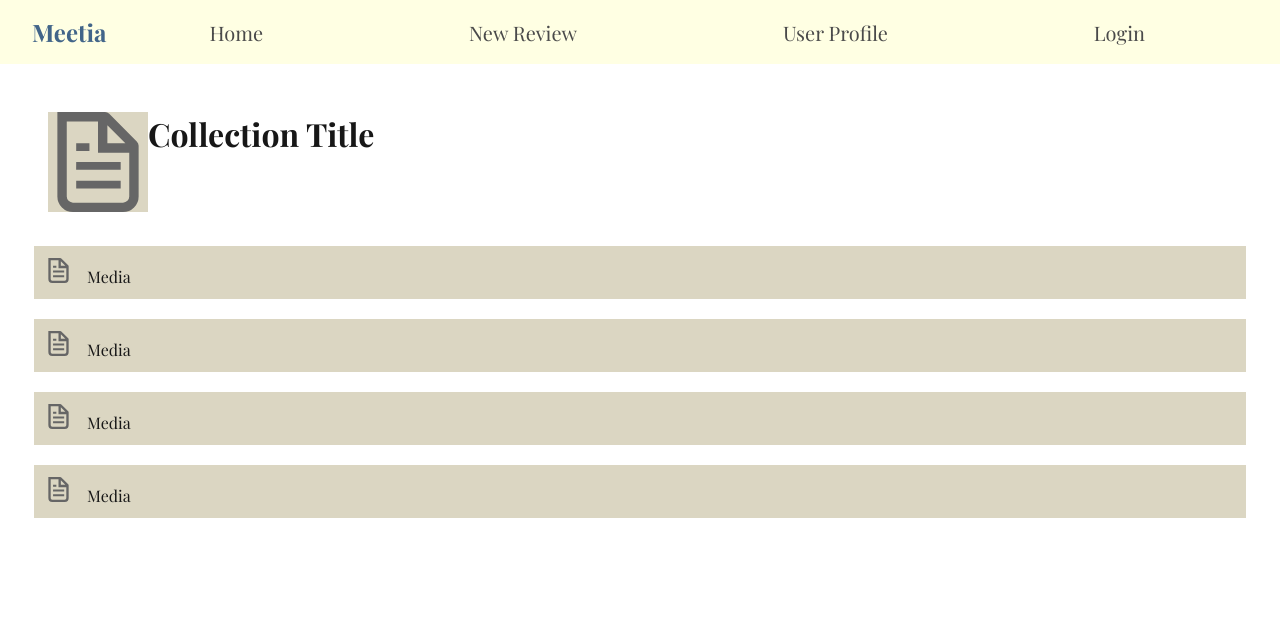
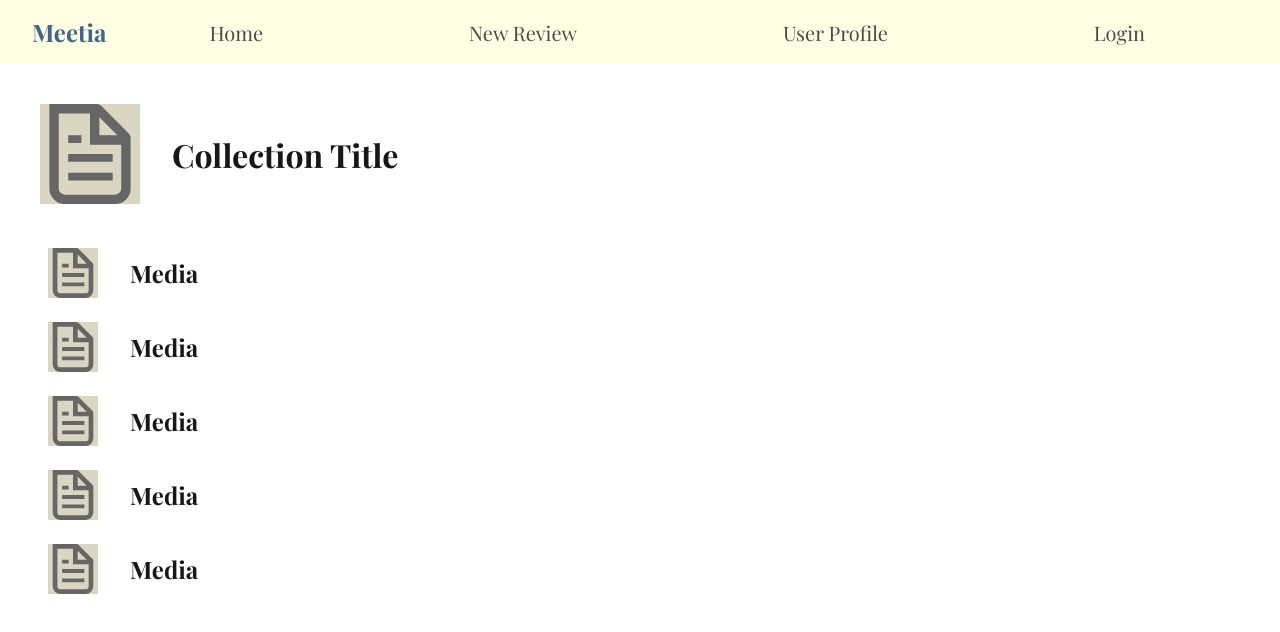
Before and after one commit to alt-text-internet-explorer/meetia, a Next.js app: page /collections in a window 1280 px wide. Shown: the top 632 px of the page. Built offline with nearby package versions, Linux system fonts and the light colour scheme.

Commit message:
improved collections look

```diff
--- a/src/components/collections/Collections.js
+++ b/src/components/collections/Collections.js
@@ -6,6 +6,7 @@ const collections = [
   { id: 1, title: "Media", src: "/file.svg", alt: "Collection 1" },
   { id: 2, title: "Media", src: "/file.svg", alt: "Collection 1" },
   { id: 3, title: "Media", src: "/file.svg", alt: "Collection 1" },
+  { id: 4, title: "Media", src: "/file.svg", alt: "Collection 1" },
   { id: 4, title: "Media", src: "/file.svg", alt: "Collection 1" },
 ]
 
@@ -18,7 +19,7 @@ export default function Page() {
           width={100}
           height={100}
           alt="Picture of the user"
-          className={styles.avatar}
+          className={styles.image}
         />
         <h1>Collection Title</h1>
       </div>
@@ -29,12 +30,12 @@ export default function Page() {
               <Image
                 key={item.id}
                 src="/file.svg"
-                width={25}
-                height={25}
+                width={50}
+                height={50}
                 alt="Picture of the collection"
+                className={styles.image}
               />
-              &emsp;
-              {item.title}
+              <h2>{item.title}</h2>
             </li>
           ))}
         </ul>
--- a/src/components/collections/Collections.module.css
+++ b/src/components/collections/Collections.module.css
@@ -1,13 +1,16 @@
 .page {
   display: flex;
   flex-direction: column;
-  padding: 24px;
+  margin: 24px;
 }
 
 .profileCard {
   display: flex;
   flex-direction: row;
-  padding: 24px;
+  align-items: center;
+  gap: 32px;
+  margin: 16px;
+  margin-bottom: 32px;
 }
 
 .collections {
@@ -16,13 +19,15 @@
 }
 
 .collections li {
+  display: flex;
+  flex-direction: row;
+  align-items: center;
   list-style: none;
-  align-items: center;
-  padding: 12px;
-  margin: 10px;
+  gap: 32px;
+  margin: 12px;
+  margin-left: 24px;
+}
+
+.image {
   background: rgb(219, 214, 194);
 }
-
-.avatar {
-  background: rgb(219, 214, 194);
-}
```
